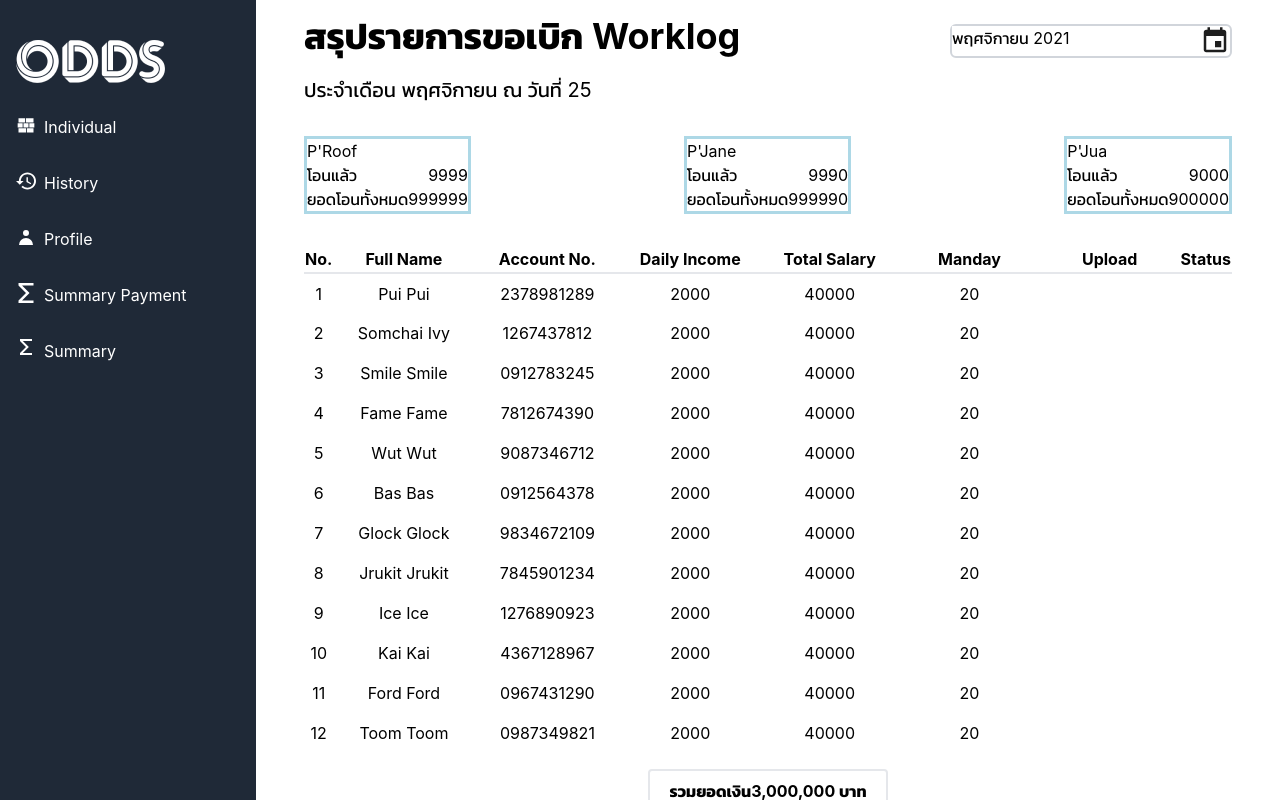
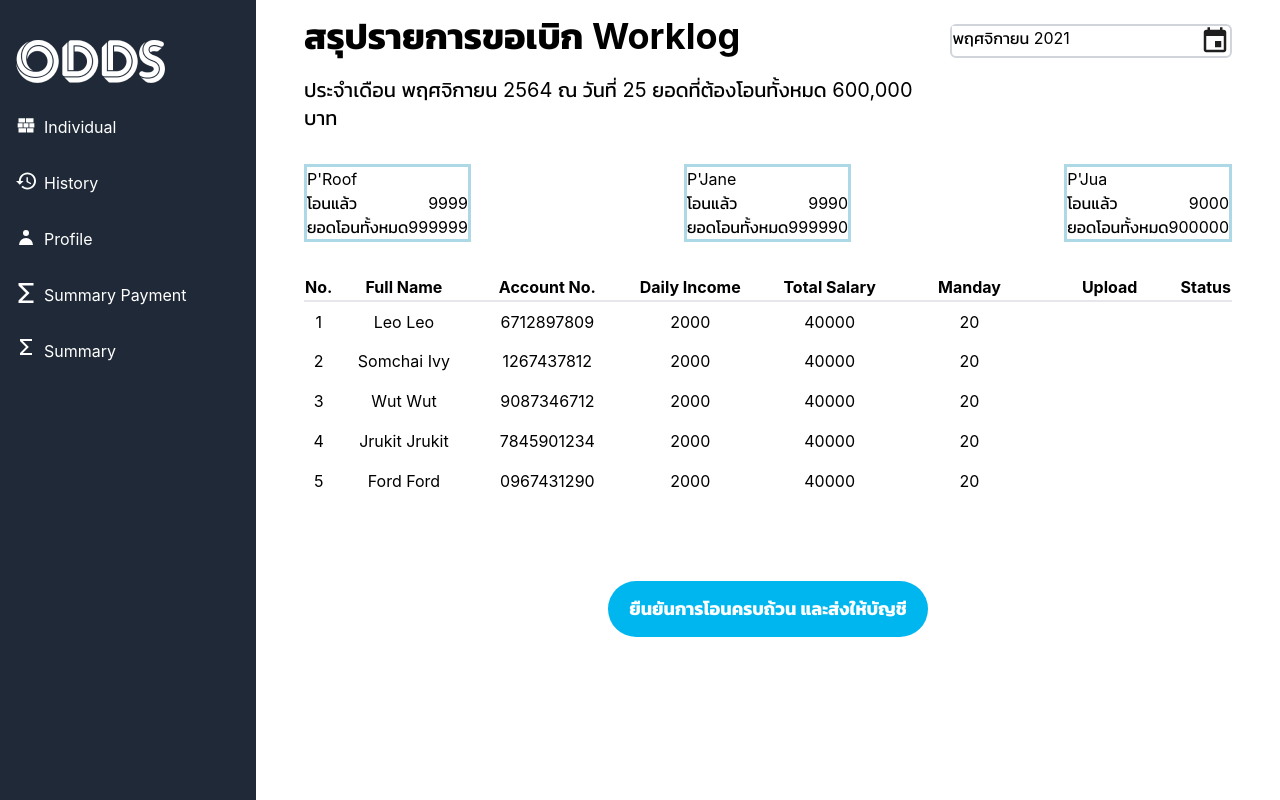
Before and after one commit to Fahlalla/workingrecord-fe, a React (Create React App) app: page /summary-payment in a window 1280 px wide. Built offline with nearby package versions, Linux system fonts and the light colour scheme.

Commit message:
edit style in summaryPayment

```diff
--- a/src/Component/Card.js
+++ b/src/Component/Card.js
@@ -9,7 +9,7 @@ const cardStyle = {
 const Card = (props) => {
   return (
     <div style={cardStyle}>
-      <button onClick={() => props.select(props.data.name)}>
+      <button onClick={() => props.select(props.data.id)}>
         <div className="flex text-black">{props.data.name}</div>
         <div className="flex justify-between text-black">
           <p>โอนแล้ว</p>
--- a/src/Component/WorklogSum.js
+++ b/src/Component/WorklogSum.js
@@ -1,12 +1,20 @@
-
+const formatCurrency = (amount) => {
+  return amount.toString().replace(/\B(?=(\d{3})+(?!\d))/g, ",");
+}
 
 const WorklogSum = (props) => {
+  let amount = 0;
+  props.amount.forEach(data => {
+    amount += data.totalSalary
+  });
+
+  let text = `ประจำเดือน ${props.month.toLocaleString("th", { month: "long", year: "numeric"})} ณ วันที่ 25 ยอดที่ต้องโอนทั้งหมด ${formatCurrency(amount)} บาท`;
+
   return (
     <div className="flex flex-col space-y-5 ">
       <div className="font-bold text-4xl">สรุปรายการขอเบิก Worklog</div>
       <div className="text-xl">
-        ประจำเดือน {props.month.toLocaleString("th", { month: "long" })} ณ
-        วันที่ 25
+        {text}
       </div>
     </div>
   );
--- a/src/page/SummaryPayment.js
+++ b/src/page/SummaryPayment.js
@@ -10,20 +10,20 @@ import { IndividualInformations } from "../IndividualInformations.js";
 const SummaryPayment = () => {
   const [selectMonth, setSelectMonth] = useState(new Date());
   const [showPopup, setShowPopup] = useState(false);
-  const [selectadminProfile, setSelectadminProfile] = useState("P'Roof");
+  const mockId = "6189163da920b710675a0e09"
+  const [selectAdminProfile, setSelectAdminProfile] = useState(mockId);
 
-  const filterState = useMemo(
-    () =>
+  const filterState = useMemo(() =>
       IndividualInformations.filter(
-        (data) => data.transferName === selectadminProfile
+        (data) => data.transferBy === selectAdminProfile
       ),
-    [selectadminProfile]
+    [selectAdminProfile]
   );
 
   return (
     <div className="flex flex-col w-full px-12 pt-4 overflow-scroll">
       <div className="flex justify-between space-y-2">
-        <WorklogSum month={selectMonth} />
+        <WorklogSum month={selectMonth} amount={IndividualInformations}/>
         <div>
           <MonthPicker month={selectMonth} setSelectMonth={setSelectMonth} />
         </div>
@@ -34,21 +34,15 @@ const SummaryPayment = () => {
             <Card
               data={adminProfile}
               key={adminProfile.id}
-              select={setSelectadminProfile}
+              select={setSelectAdminProfile}
             />
           );
         })}
       </div>
       <div className="mt-8">
         <SummaryPaymentTable data={filterState} />
-        <div className="flex content-center justify-center">
-          <div className="flex  justify-center rounded border-2 w-60 h-12 font-bold my-4 py-2">
-            <div>รวมยอดเงิน </div>
-            <div>3,000,000 บาท </div>
-          </div>
-        </div>
         <div>
-          <div className="flex flex-wrap content-center justify-center">
+          <div className="flex flex-wrap content-center justify-center pt-20">
             <button
               type="button"
               className="text-lg font-bold text-white rounded-full w-80 h-14 "
```
